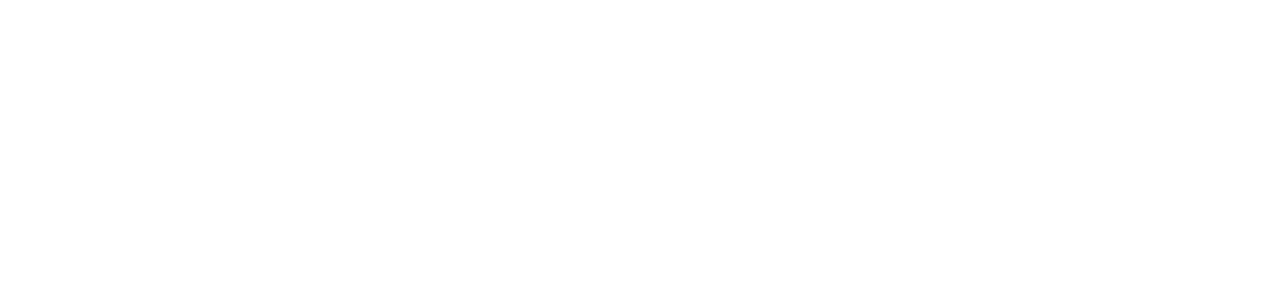
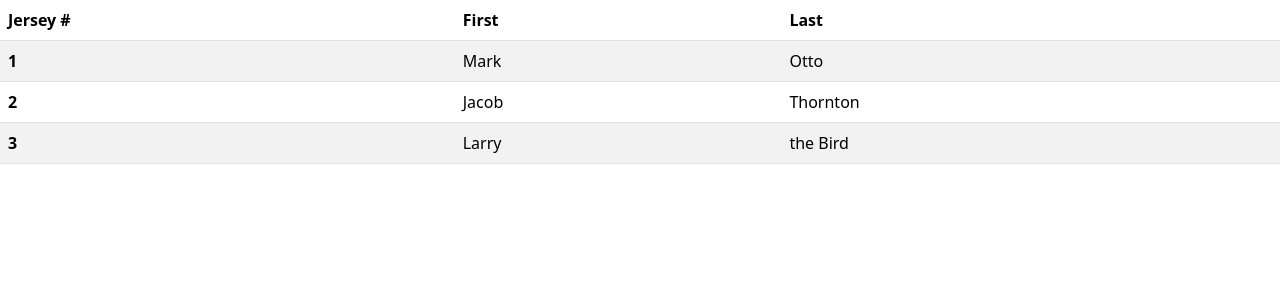
Before and after one commit to DevonMcfarlen/MyFantasyDraft, a React (Vite) app in the folder client/: page / in a window 1280 px wide. Shown: the top 300 px of the page. Built offline with nearby package versions, Linux system fonts and the light colour scheme.

Commit message:
working on profile page

```diff
--- a/client/src/App.jsx
+++ b/client/src/App.jsx
@@ -6,6 +6,7 @@
 
 // Import Components
 // import Cards from './pages/Cards'
+import Profile from './pages/Profile';
 // Import Bootstrap
 import "bootstrap/dist/css/bootstrap.min.css"
 
@@ -19,7 +20,7 @@
 
   return (
    <ApolloProvider client={client}>
-
+        <Profile/>
     </ApolloProvider>
   )
 }
--- /dev/null
+++ b/client/src/pages/Profile.jsx
@@ -0,0 +1,34 @@
+import '../../style/Profile.css'
+
+const Profile = () =>{
+    return(
+
+        <table className="table table-striped">
+            <thead>
+            <tr>
+                <th scope="col">Jersey #</th>
+                <th scope="col">First</th>
+                <th scope="col">Last</th>
+            </tr>
+            </thead>
+            <tbody>
+            <tr>
+                <th scope="row">1</th>
+                <td className='firstName'>Mark</td>
+                <td className='lastName'>Otto</td>
+            </tr>
+            <tr>
+                <th scope="row">2</th>
+                <td className='firstName'>Jacob</td>
+                <td className='lastName'>Thornton</td>
+            </tr>
+            <tr>
+                <th scope="row">3</th>
+                <td className='firstName'>Larry</td>
+                <td className='lastName'>the Bird</td>
+            </tr>
+            </tbody>
+      </table>
+    )
+}
+export default Profile
```
Also changed, not shown: client/style/Profile.css (added).
